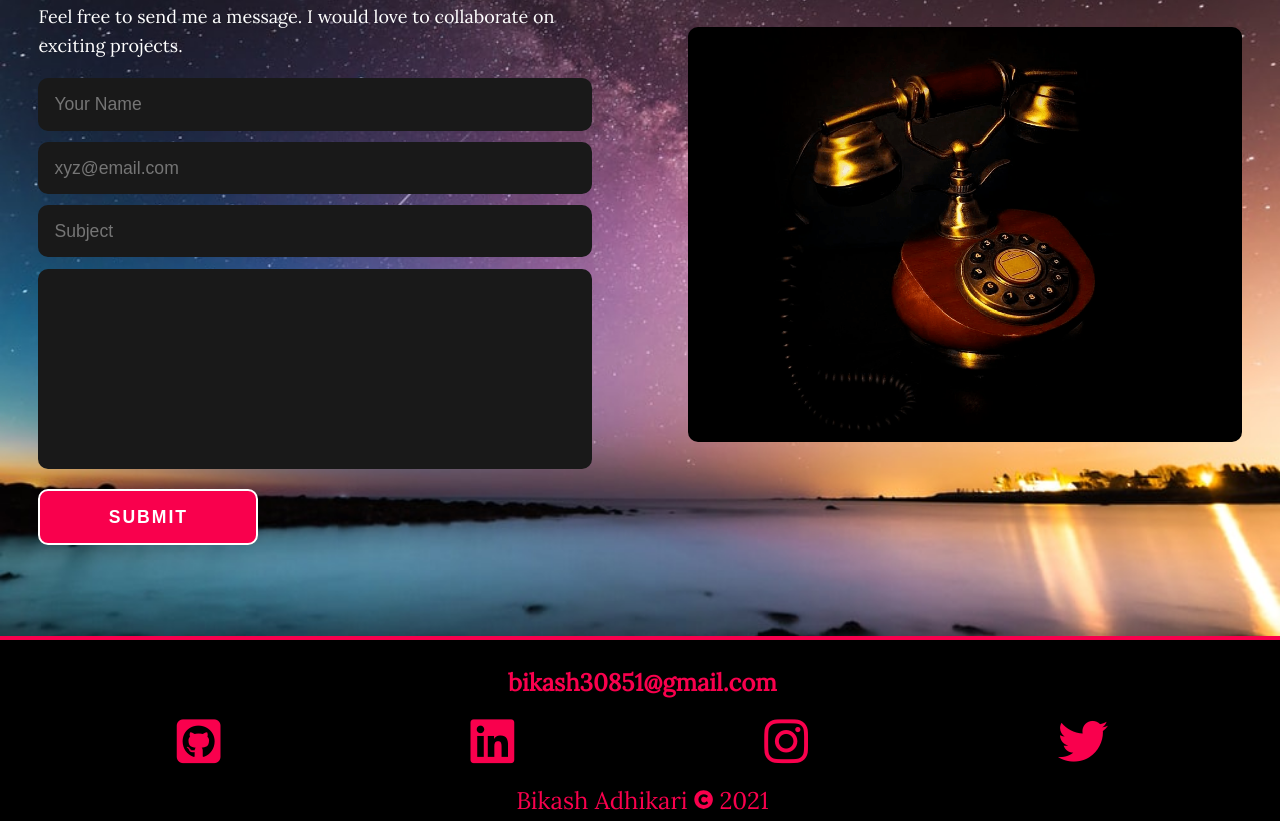
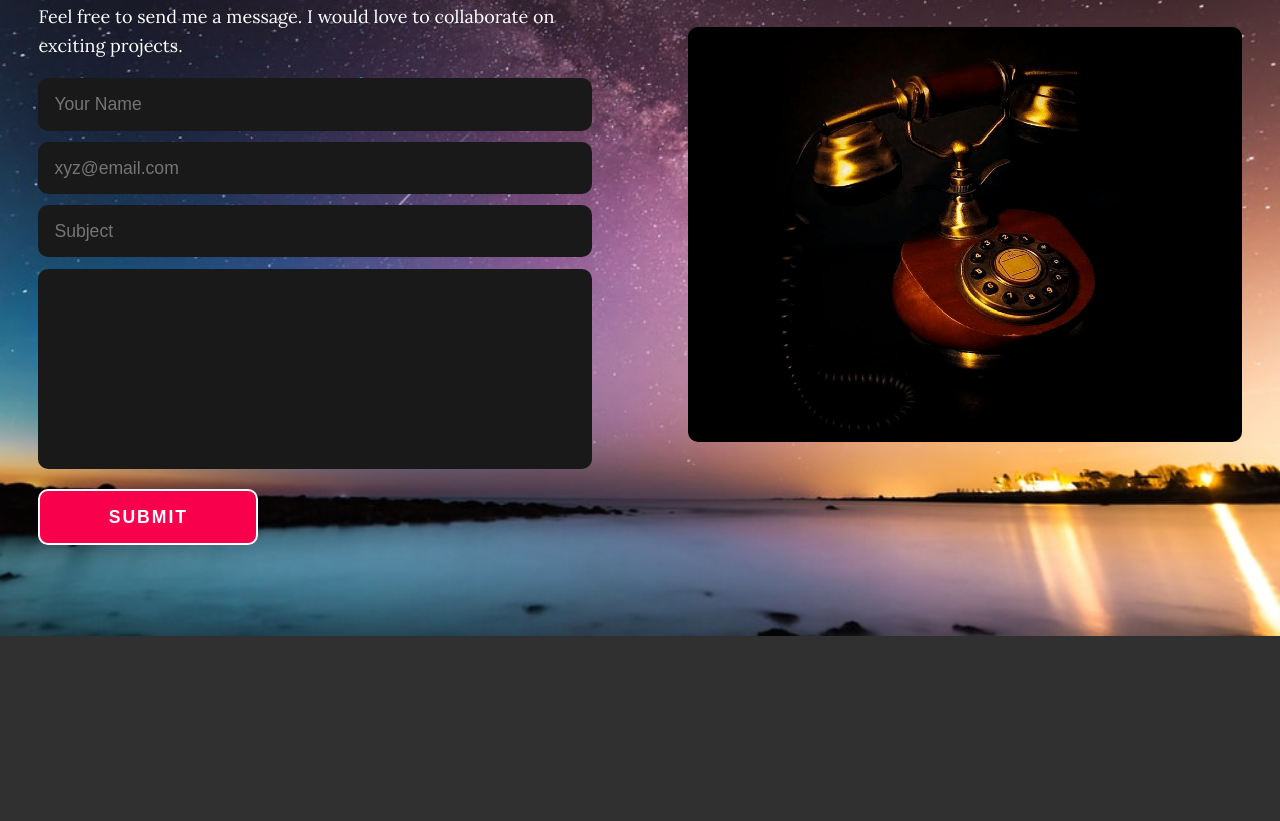
Before and after one commit to bikash30851/bikashad, a plain HTML site: page index.html in a window 1280 px wide. Shown: the part 2760-3581 px from the top of the page. After the commit the page ends 3396 px from the top, so only its background shows below. Drawn offline with nearby package versions, Linux system fonts and the light colour scheme.

Commit message:
deleted
deleted

```diff
--- a/index.html
+++ b/index.html
@@ -156,26 +156,6 @@
         </div>
     </section>
 
-    <!--Footer-->
-    <footer class="footer">
-        <a href="mailto:bikash30851@gmail.com" class="footer__link">bikash30851@gmail.com</a>
-        <ul class="social-list">
-            <li class="social-list__item"><a class="social-list__link" href="https://github.com/bikash30851"><i class="fa-brands fa-github-square"></i></a></li>
-            <li class="social-list__item"><a class="social-list__link" href="https://www.linkedin.com/in/bikashad/"><i class="fa-brands fa-linkedin"></i></a></li>
-            <li class="social-list__item"><a class="social-list__link" href="https://www.instagram.com/atombun_/"><i class="fa-brands fa-instagram"></i></a></li>
-            <li class="social-list__item"><a class="social-list__link" href="https://twitter.com/AtomBun"><i class="fa-brands fa-twitter"></i></a></li>
-        </ul>
-        <copyright>Bikash Adhikari
-            <svg stroke="currentColor" fill="currentColor" stroke-width="0" viewBox="0 0 512 512" height="0.8em" width="0.8em" xmlns="http://www.w3.org/2000/svg">
-                <path d="M256 8C119.033 8 8 119.033 8 256s111.033 248 248 248 248-111.033 248-248S392.967 8 256 8zm117.134 346.753c-1.592 1.867-39.776 45.731-109.851 45.731-84.692 0-144.484-63.26-144.484-145.567 0-81.303 62.004-143.401 143.762-143.401 66.957 0 101.965 37.315 103.422 38.904a12 12 0 0 1 1.238 14.623l-22.38 34.655c-4.049 6.267-12.774 7.351-18.234 2.295-.233-.214-26.529-23.88-61.88-23.88-46.116 0-73.916 33.575-73.916 76.082 0 39.602 25.514 79.692 74.277 79.692 38.697 0 65.28-28.338 65.544-28.625 5.132-5.565 14.059-5.033 18.508 1.053l24.547 33.572a12.001 12.001 0 0 1-.553 14.866z"></path>
-            </svg>
-            2021</copyright>
-    </footer>
-
-
-
-
-
 <script src="js/particles.js"></script>
 <script src="js/app.js"></script>
 <script src="js/index.js"></script>
```
